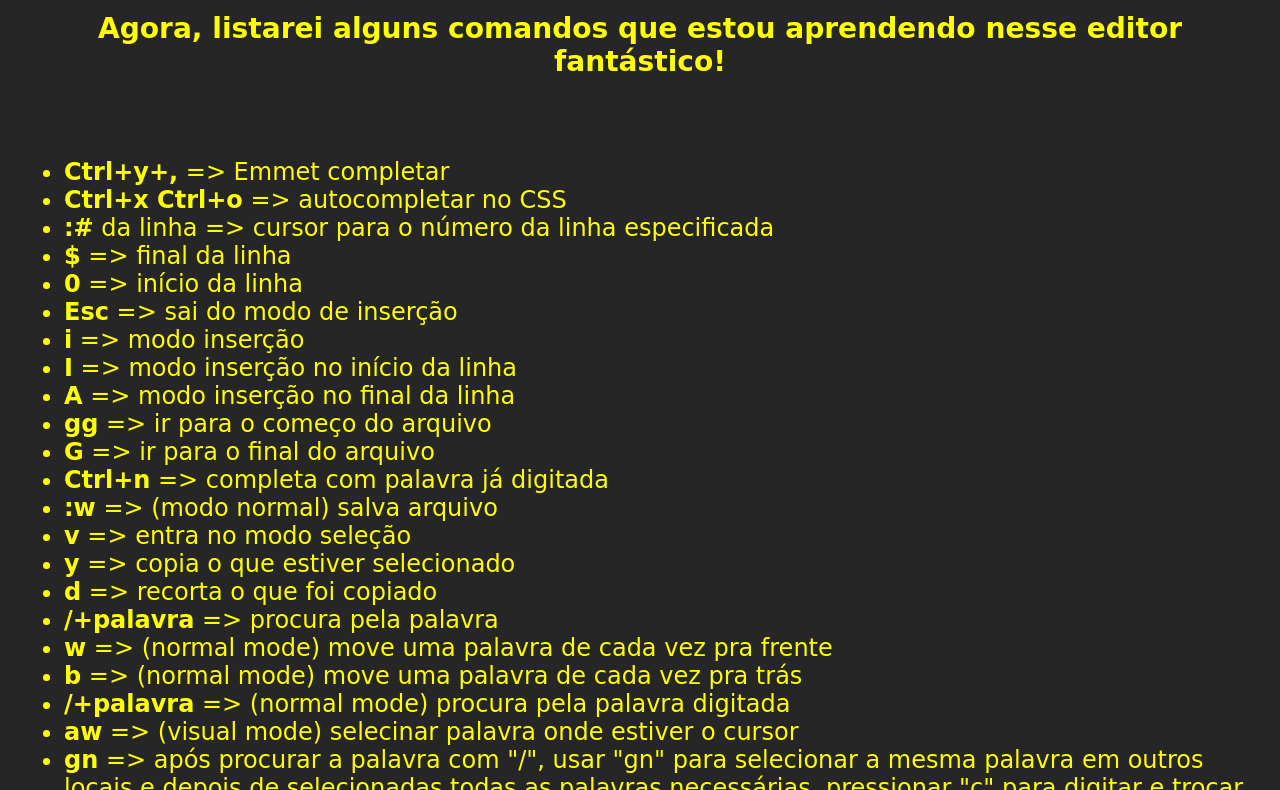
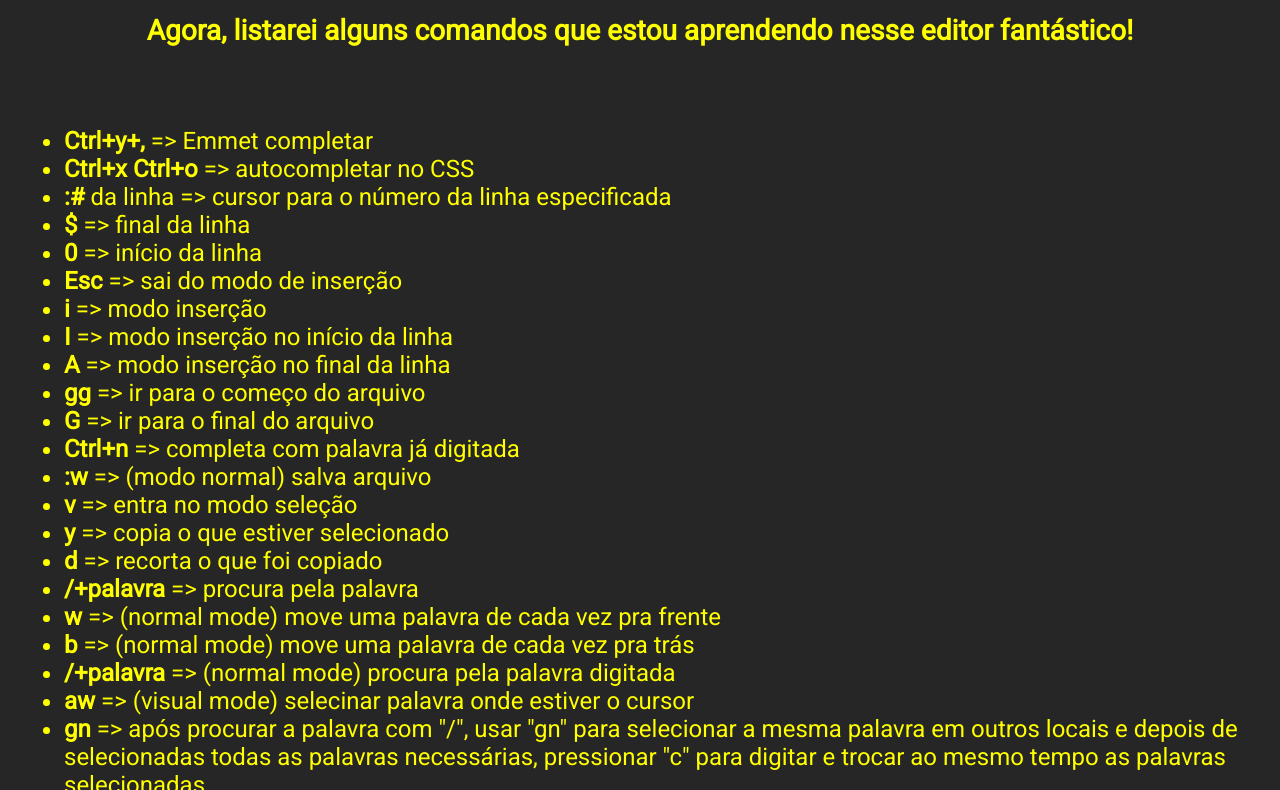
Before and after one commit to jcgsr/Vim, a plain HTML site: page index.html in a window 1280 px wide. Shown: the part 203-993 px from the top of the page. Drawn offline with Linux system fonts and the light colour scheme.

Commit message:
font family

```diff
--- a/style.css
+++ b/style.css
@@ -3,7 +3,7 @@
 *, *::after, *::before{box-sizing: border-box;}
 
 body{
-  font-family:'Handlee', 'Comic-Sans', cursive;
+  font-family: 'Roboto', sans-serif;
   text-align: center;
   background-image: url("images/vim.jpg");
   background-repeat: no-repeat;
```
Also changed, not shown: 1 other file.
